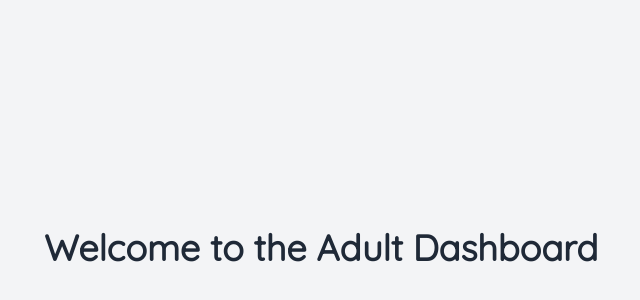
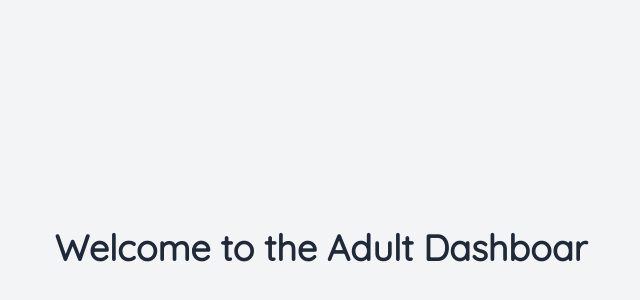
Before and after one commit to CodeCrafterss-SIH2024/frontend, a React (Create React App) app: page /adult-dashboard in a window 1280 px wide. Shown: the part 152-452 px from the top of the page, without its empty margins (319-959 px from the left). Built offline with nearby package versions, Linux system fonts and the light colour scheme.

Commit message:
Your commit message here

```diff
--- a/src/components/AdultDashboard.js
+++ b/src/components/AdultDashboard.js
@@ -4,7 +4,7 @@ const AdultDashboard = () => {
   return (
     <div className="flex items-center justify-center min-h-screen bg-gray-100">
       <h1 className="text-4xl font-bold text-gray-800">
-        Welcome to the Adult Dashboard
+        Welcome to the Adult Dashboar
       </h1>
     </div>
   );
```
